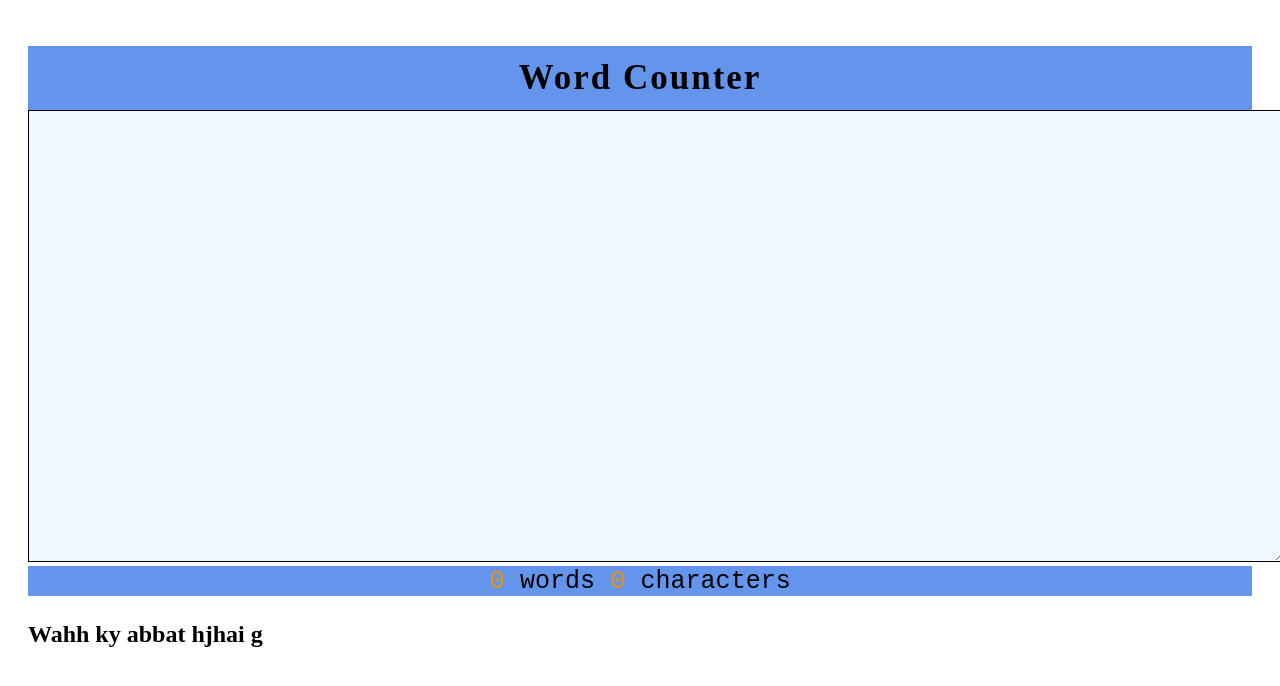
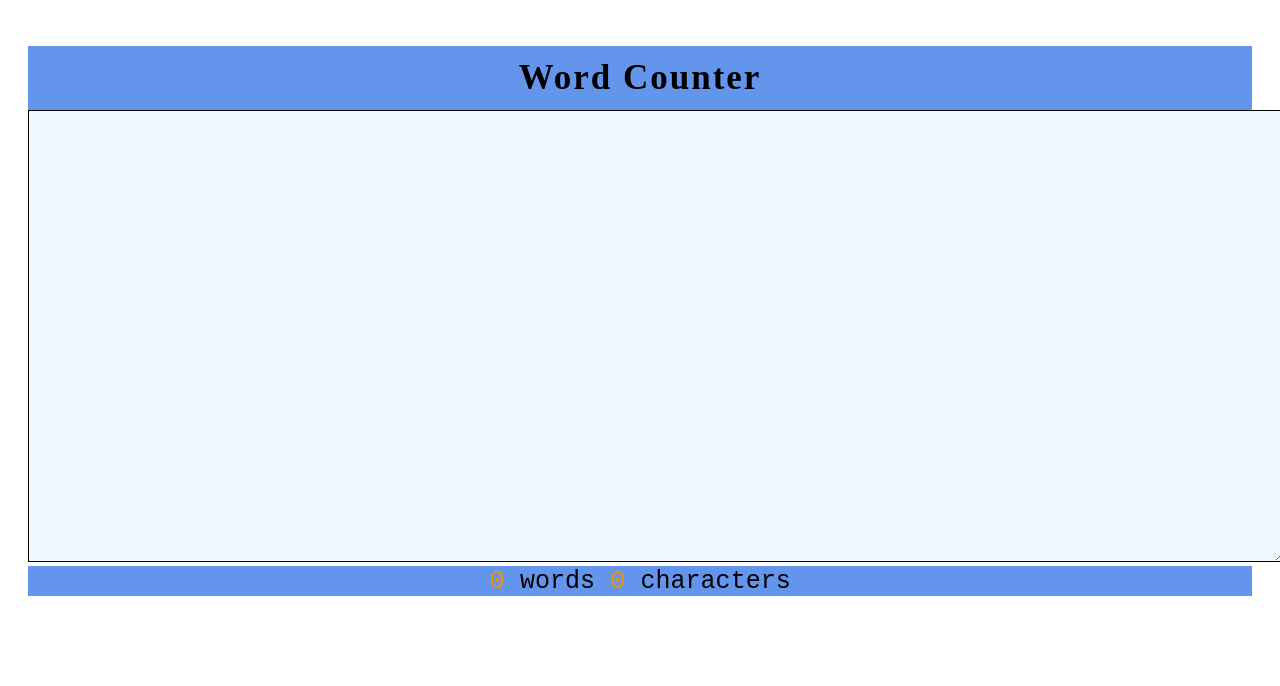
Before and after one commit to muneebasad03/Word-Counter, a plain HTML site: page index.html in a window 1280 px wide. Drawn offline with Linux system fonts and the light colour scheme.

Commit message:
no changes

```diff
--- a/index.html
+++ b/index.html
@@ -43,9 +43,7 @@
     <p>
       <span id="word">0</span> words <span id="characters">0</span> characters
     </p>
-    <h2>
-      Wahh ky abbat hjhai g
-    </h2>
+
 
     <script>
       let Countch = document.getElementById("textarea");
```
